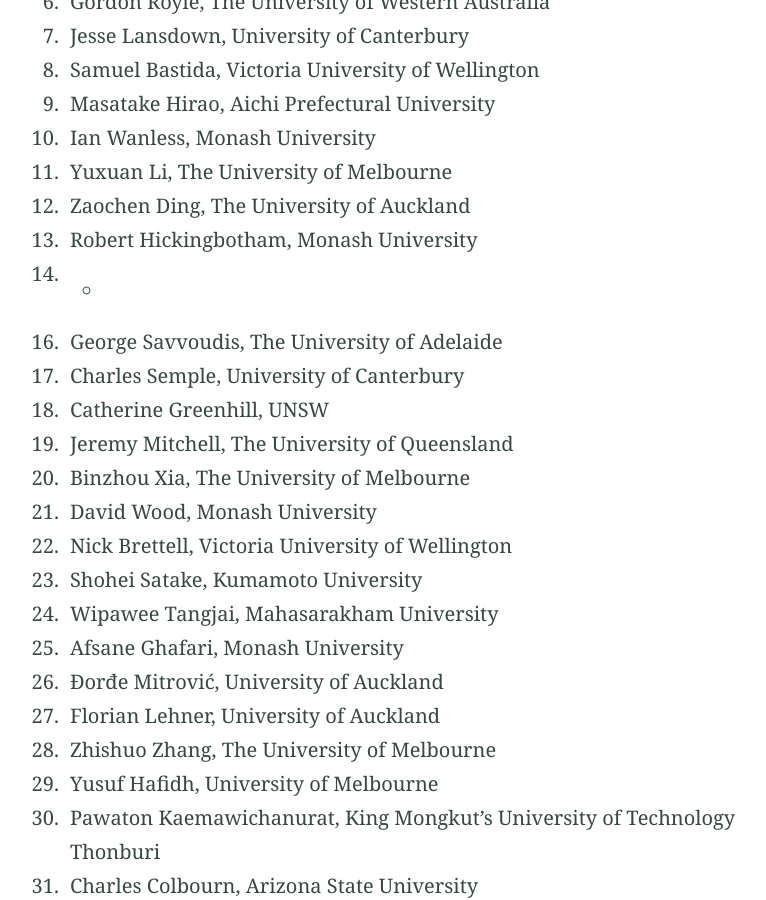
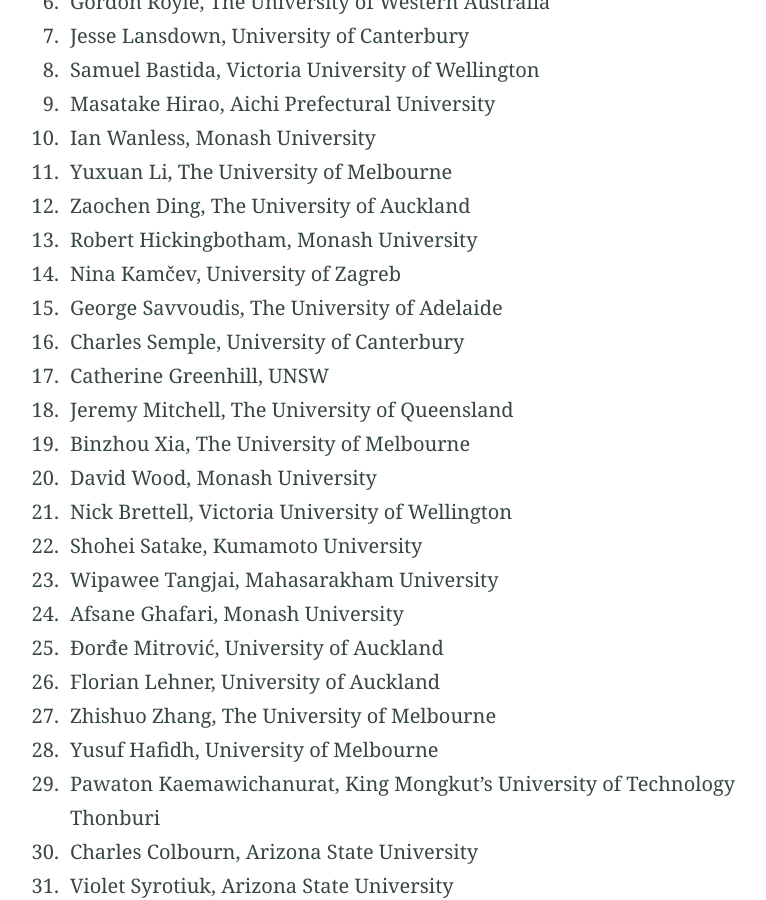
Before and after one commit to 45ACC/45ACC.github.io, a Jekyll site: the page built from participants.md, in a window 1280 px wide and 900 px high, scrolled down 713 px. Shown: the whole window, without its empty margins (213-979 px from the left). Built offline with Jekyll 4.4.1, drawn with Linux system fonts in a browser that asks for light colours.

Commit message:
Update participants.md

```diff
--- a/participants.md
+++ b/participants.md
@@ -20,7 +20,7 @@ aside: false
 11. Yuxuan Li, The University of Melbourne
 12. Zaochen Ding, The University of Auckland
 13. Robert Hickingbotham, Monash University
-14. -
+14. Nina Kamčev, University of Zagreb
 15. George Savvoudis, The University of Adelaide
 16. Charles Semple, University of Canterbury
 17. Catherine Greenhill, UNSW
```
